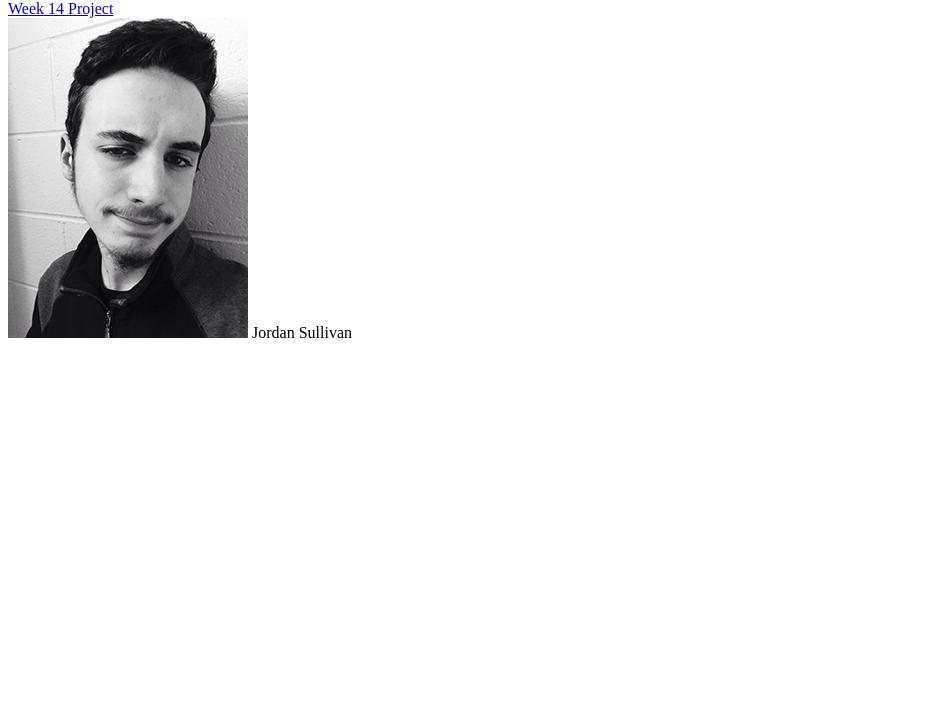
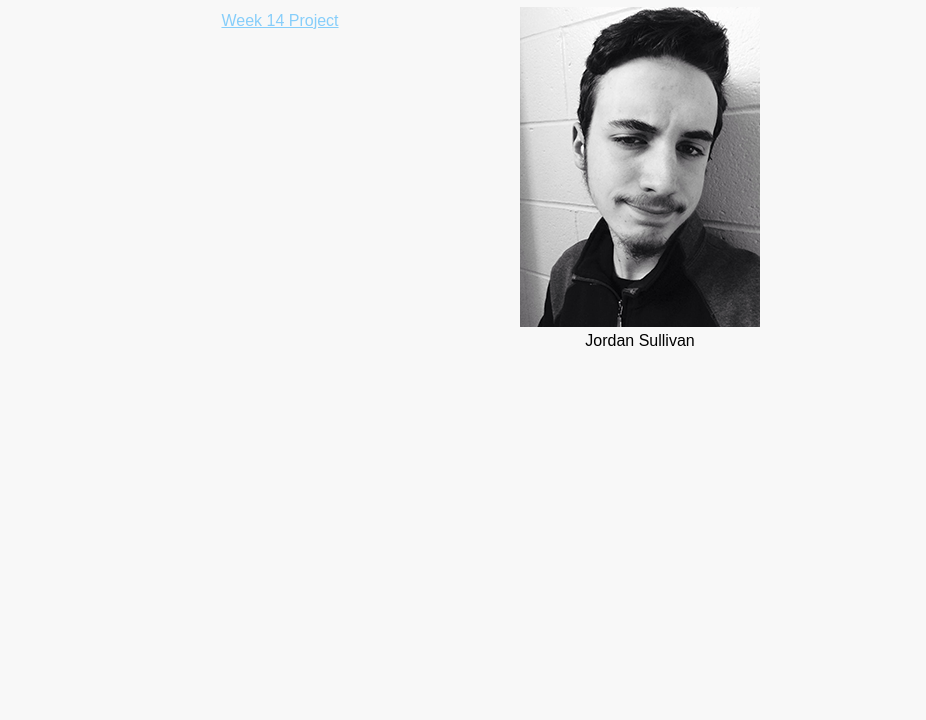
Before and after one commit to jps6790/jps6790.github.io, a plain HTML site: page index.html in a window 1280 px wide. Shown: the part 80-800 px from the top of the page, without its empty margins (0-926 px from the left). Drawn offline with Linux system fonts and the light colour scheme.

Commit message:
Finish main.css.

```diff
--- a/main.css
+++ b/main.css
@@ -1,3 +1,58 @@
 caption{
-    caption-side: bottom;
+    border: 1px solid black;
 }
+
+body{
+    min-width: 360px;
+    max-width: 1200px;
+    margin: 0 auto;
+    padding: 10px 20px;
+    background: #f8f8f8;
+    font-family: Arial, Helvetica, sans-serif;
+}
+
+.container{
+    display: flex;
+    flex-direction: column;
+}
+
+h1{
+    margin: 10px auto;
+    padding: 10px;
+    text-align: center;
+}
+
+.row{
+    display: flex;
+    flex-direction: row;
+    margin: 0;
+}
+
+.col:nth-of-type(1),.col:nth-of-type(3){
+    width: 50%;
+}
+
+.col>a{
+    display: block;
+    margin: 0 auto;
+    padding: 5px;
+    text-align: center;
+    color: lightskyblue;
+}
+
+img{
+    display: block;
+}
+
+span{
+    display: block;
+    margin: 0 auto;
+    padding: 5px;
+    text-align: center;
+}
+
+@media screen and (max-width: 530px){
+    h1{
+        font-size: larger;
+    }
+}
```
